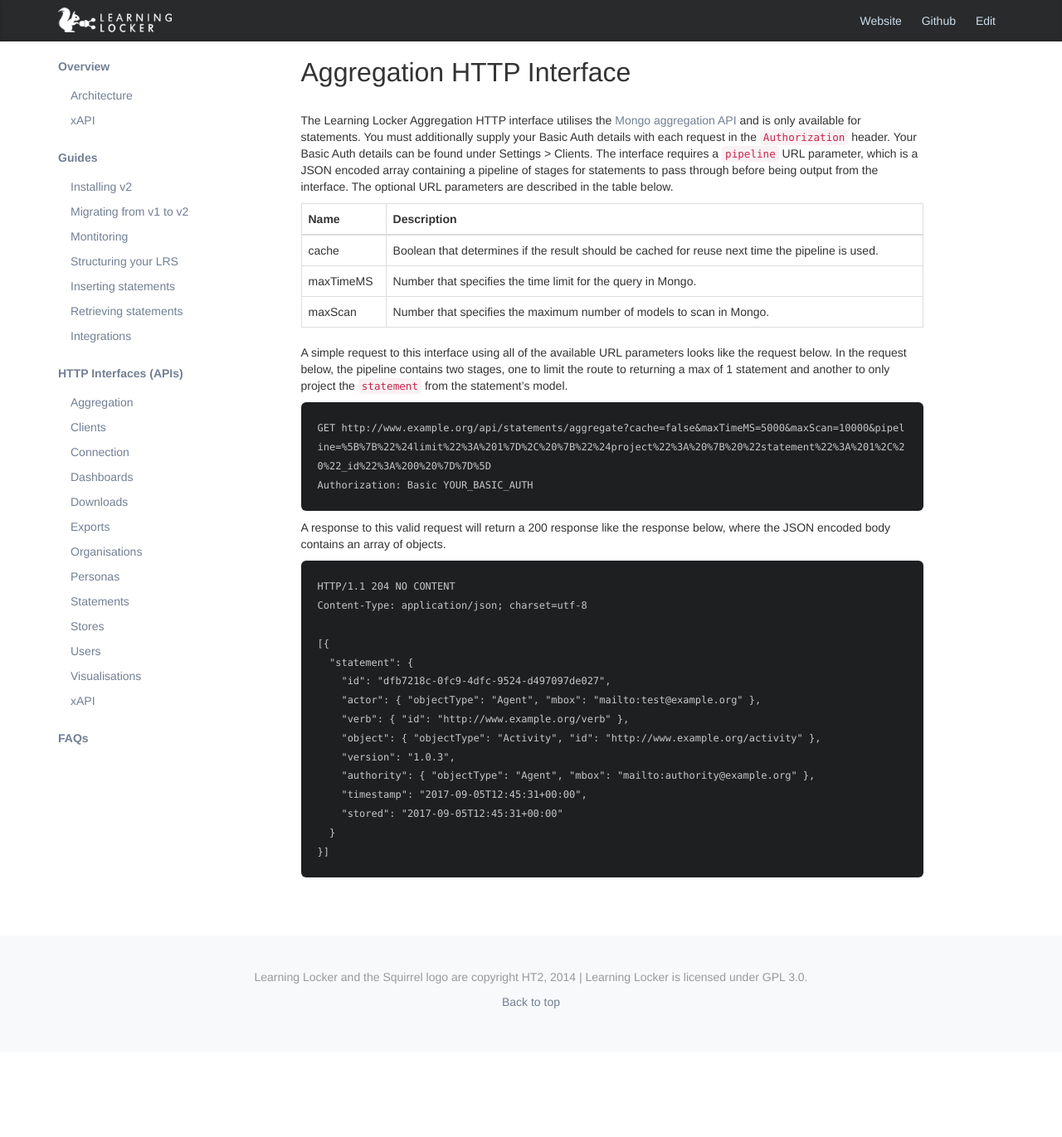
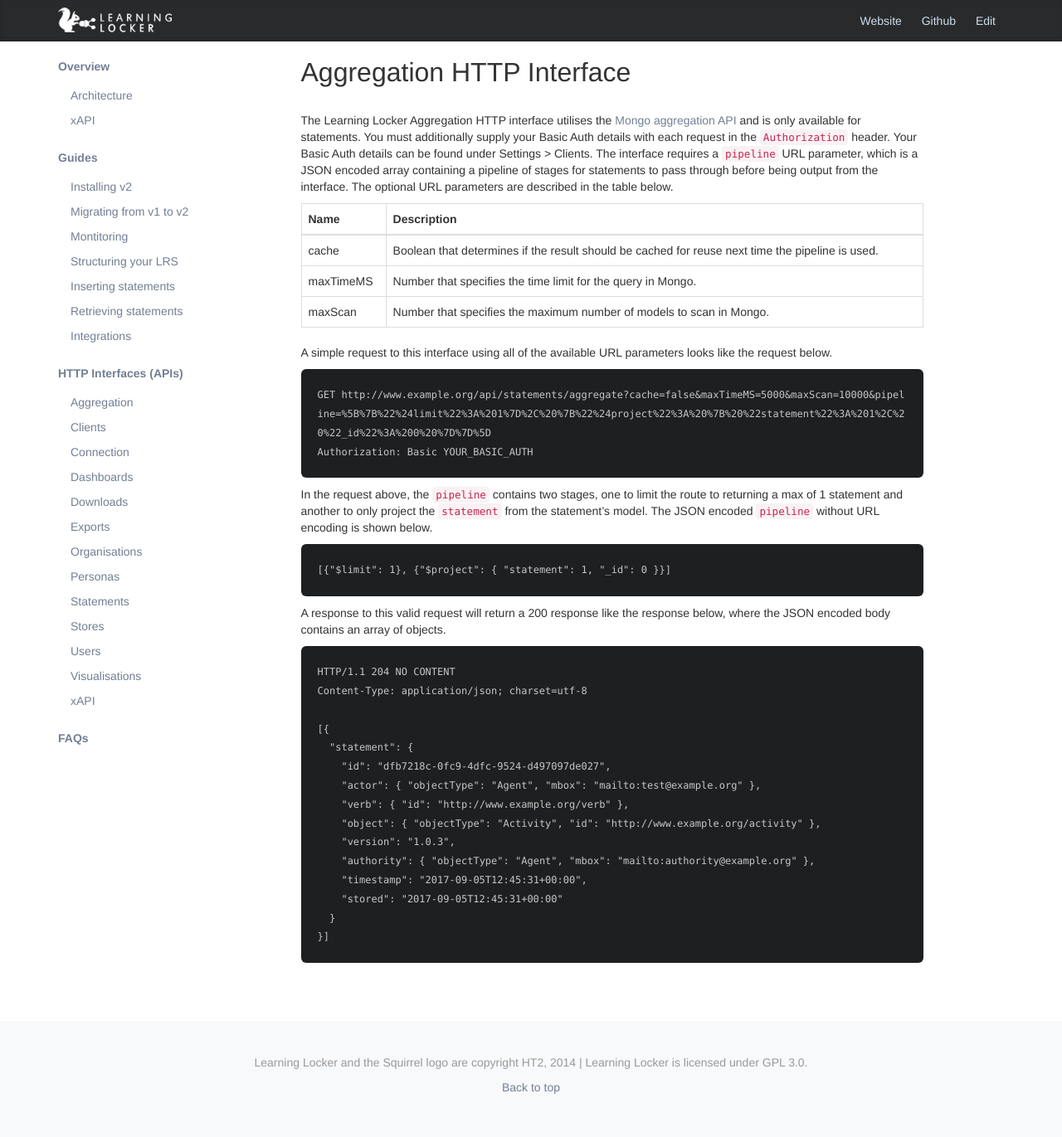
Before and after one commit to LearningLocker/docs, a Jekyll site: the page built from src/http-aggregation.md, in a window 1280 px wide. Shown: the whole page at 83% size. Built offline with Jekyll 4.4.1, drawn with Linux system fonts in a browser that asks for light colours; nearby versions of some CDN libraries; our own code applies the rules of GitHub Pages for plain Markdown files; before the commit the page ends 1268 px from its top, so only the background shows below that.

Commit message:
Shows the pipeline without URL encoding.

````diff
--- a/src/http-aggregation.md
+++ b/src/http-aggregation.md
@@ -11,11 +11,17 @@
 maxTimeMS | Number that specifies the time limit for the query in Mongo.
 maxScan | Number that specifies the maximum number of models to scan in Mongo.
 
-A simple request to this interface using all of the available URL parameters looks like the request below. In the request below, the pipeline contains two stages, one to limit the route to returning a max of 1 statement and another to only project the `statement` from the statement's model.
+A simple request to this interface using all of the available URL parameters looks like the request below.
 
 ```http
 GET http://www.example.org/api/statements/aggregate?cache=false&maxTimeMS=5000&maxScan=10000&pipeline=%5B%7B%22%24limit%22%3A%201%7D%2C%20%7B%22%24project%22%3A%20%7B%20%22statement%22%3A%201%2C%20%22_id%22%3A%200%20%7D%7D%5D
 Authorization: Basic YOUR_BASIC_AUTH
+```
+
+In the request above, the `pipeline` contains two stages, one to limit the route to returning a max of 1 statement and another to only project the `statement` from the statement's model. The JSON encoded `pipeline` without URL encoding is shown below.
+
+```json
+[{"$limit": 1}, {"$project": { "statement": 1, "_id": 0 }}]
 ```
 
 A response to this valid request will return a 200 response like the response below, where the JSON encoded body contains an array of objects.
````
